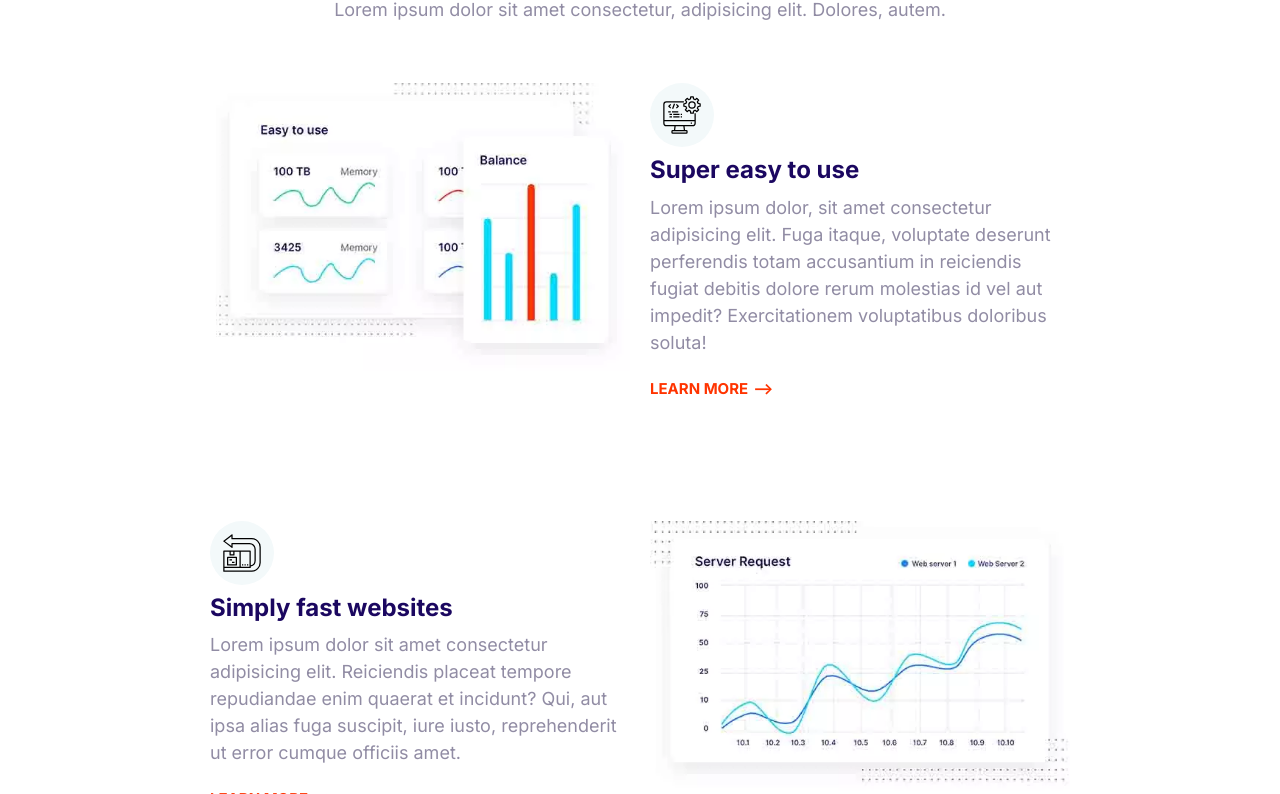
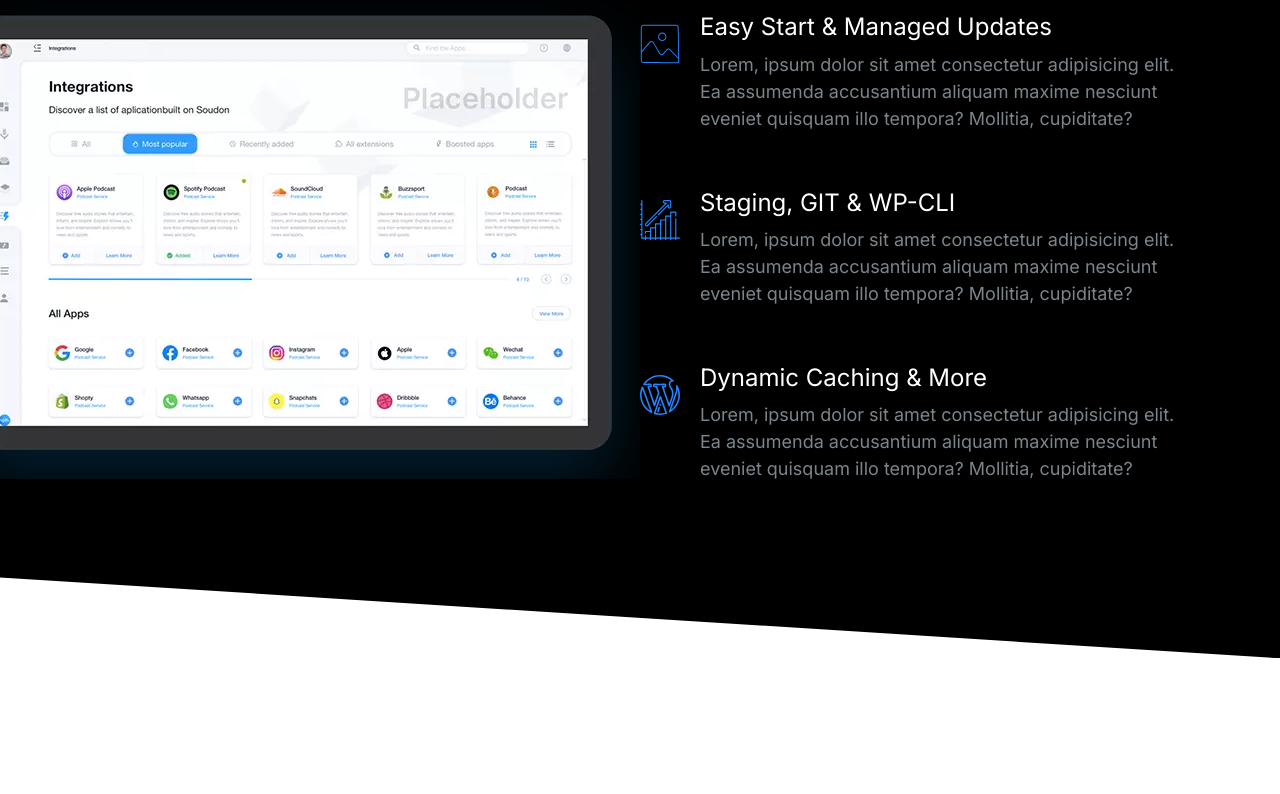
Before and after one commit to SasanTazayoni/Basic-webpage-using-html-css, a plain HTML site: page index.html in a window 1280 px wide. Shown: the part 151-945 px from the top of the page. After the commit the page ends 809 px from the top, so only its background shows below. Drawn offline with Linux system fonts and the light colour scheme.

Commit message:
Showcase Block.

```diff
--- a/CSS/styles.css
+++ b/CSS/styles.css
@@ -1,7 +1,3 @@
-html {
-  font-size: 62.5%;
-}
-
 :root {
   --color-primary: #2584ff;
   --color-secondary: #00d9ff;
@@ -20,6 +16,15 @@ html {
 }
 
 /* Typography */
+
+::selection {
+  background: var(--color-primary);
+  color: white;
+}
+
+html {
+  font-size: 62.5%;
+}
 
 body {
   font-family: Inter, Arial, Helvetica, sans-serif;
@@ -46,6 +51,7 @@ h2 {
 
 h3 {
   font-size: 3rem;
+  font-weight: 500;
 }
 
 p {
@@ -139,7 +145,6 @@ a {
 .list {
   list-style: none;
   padding-left: 0;
-  color: var(--color-headings);
 }
 
 .list--inline .list__item {
@@ -150,6 +155,7 @@ a {
 .list--tick {
   list-style-image: url(../Images/tick.svg);
   padding-left: 3rem;
+  color: var(--color-headings);
 }
 
 .list--tick .list__item {
@@ -424,6 +430,7 @@ a {
 
 .media {
   display: flex;
+  margin-bottom: 4rem;
 }
 
 .media__title {
@@ -631,7 +638,9 @@ a {
   color: #7b858b;
 }
 
-.block--dark .block__heading {
+.block--dark h1,
+.block--dark h2,
+.block--dark h3 {
   color: white;
 }
 
@@ -804,3 +813,24 @@ a {
     order: 2;
   }
 }
+
+/* Showcase Block */
+
+.block-showcase__image > img {
+  width: 100%;
+}
+
+@media screen and (min-width: 768px) {
+  .block-showcase .grid {
+    grid-template-columns: 50% 50%;
+  }
+
+  .block-showcase__image {
+    justify-self: end;
+  }
+
+  .block-showcase__image > img {
+    width: auto;
+    max-width: 700px;
+  }
+}
--- a/index.html
+++ b/index.html
@@ -13,130 +13,76 @@
     <link rel="stylesheet" href="CSS/styles.css" />
   </head>
   <body>
-    <section class="block container">
+    <section class="block block--dark block--skewed-right block-showcase">
       <header class="block__header">
-        <h2>Host on the cloud to keep growing</h2>
-        <p>
-          Lorem ipsum dolor sit amet consectetur, adipisicing elit. Dolores,
-          autem.
-        </p>
+        <h2>User-friendly Control Panel</h2>
       </header>
-
-      <article class="grid grid--1x2 feature">
-        <div class="feature__content">
-          <span class="icon-container">
-            <svg class="icon">
-              <use xlink:href="images/parampashkulify.svg#easy"></use>
-            </svg>
-          </span>
-          <h3 class="feature__heading">Super easy to use</h3>
-          <p>
-            Lorem ipsum dolor, sit amet consectetur adipisicing elit. Fuga
-            itaque, voluptate deserunt perferendis totam accusantium in
-            reiciendis fugiat debitis dolore rerum molestias id vel aut impedit?
-            Exercitationem voluptatibus doloribus soluta!
-          </p>
-          <a href="#" class="link-arrow">Learn More</a>
-        </div>
-        <picture>
+      <div class="container grid grid--1x2">
+        <picture class="block-showcase__image">
           <source
             type="image/webp"
-            srcset="images/easy.webp 1x, images/easy@2x.webp 2x"
+            srcset="images/ipad.webp 1x, images/ipad@2x.webp 2x"
           />
           <source
-            type="image/jpg"
-            srcset="images/easy.jpg 1x, images/easy@2x.jpg 2x"
+            type="image/png"
+            srcset="images/ipad.png 1x, images/ipad@2x.png 2x"
           />
-          <img class="feature__image" src="Images/easy@2x.jpg" alt="" />
+          <img src="images/ipad.png" alt="" />
         </picture>
-      </article>
-
-      <article class="grid grid--1x2 feature">
-        <div class="feature__content">
-          <span class="icon-container">
-            <svg class="icon">
-              <use xlink:href="images/parampashkulify.svg#computer"></use>
+        <ul class="list">
+          <li>
+            <div class="media">
+              <div class="media__image">
+                <svg class="icon icon--primary">
+                  <use xlink:href="images/parampashkulify.svg#snap"></use>
                 </svg>
-          </span>
-          <h3 class="feature__heading">Simply fast websites</h3>
+              </div>
+              <div class="media__body">
+                <h3 class="media__title">Easy Start & Managed Updates</h3>
                 <p>
-            Lorem ipsum dolor sit amet consectetur adipisicing elit. Reiciendis
-            placeat tempore repudiandae enim quaerat et incidunt? Qui, aut ipsa
-            alias fuga suscipit, iure iusto, reprehenderit ut error cumque
-            officiis amet.
+                  Lorem, ipsum dolor sit amet consectetur adipisicing elit. Ea
+                  assumenda accusantium aliquam maxime nesciunt eveniet quisquam
+                  illo tempora? Mollitia, cupiditate?
                 </p>
-          <a href="#" class="link-arrow">Learn More</a>
               </div>
-        <picture>
-          <source
-            type="image/webp"
-            srcset="images/fast.webp 1x, images/fast@2x.webp 2x"
-          />
-          <source
-            type="image/jpg"
-            srcset="images/fasy.jpg 1x, images/fast@2x.jpg 2x"
-          />
-          <img class="feature__image" src="Images/fast@2x.jpg" alt="" />
-        </picture>
-      </article>
-
-      <article class="grid grid--1x2 feature">
-        <div class="feature__content">
-          <span class="icon-container">
-            <svg class="icon">
-              <use xlink:href="images/parampashkulify.svg#settings"></use>
+            </div>
+          </li>
+          <li>
+            <div class="media">
+              <div class="media__image">
+                <svg class="icon icon--primary">
+                  <use xlink:href="images/parampashkulify.svg#growth"></use>
                 </svg>
-          </span>
-          <h3 class="feature__heading">WordPress made easy</h3>
+              </div>
+              <div class="media__body">
+                <h3 class="media__title">Staging, GIT & WP-CLI</h3>
                 <p>
-            Lorem ipsum dolor sit amet consectetur adipisicing elit. Aperiam
-            illum dolore, aliquid quibusdam in perferendis non cum aspernatur
-            hic natus ab provident ad officia saepe possimus eos est vitae
-            porro.
+                  Lorem, ipsum dolor sit amet consectetur adipisicing elit. Ea
+                  assumenda accusantium aliquam maxime nesciunt eveniet quisquam
+                  illo tempora? Mollitia, cupiditate?
                 </p>
-          <a href="#" class="link-arrow">Learn More</a>
               </div>
-        <picture>
-          <source
-            type="image/webp"
-            srcset="images/wordpress.webp 1x, images/wordpress@2x.webp 2x"
-          />
-          <source
-            type="image/jpg"
-            srcset="images/wordpress.jpg 1x, images/wordpress@2x.jpg 2x"
-          />
-          <img class="feature__image" src="Images/wordpress@2x.jpg" alt="" />
-        </picture>
-      </article>
-
-      <article class="grid grid--1x2 feature">
-        <div class="feature__content">
-          <span class="icon-container">
-            <svg class="icon">
-              <use xlink:href="images/parampashkulify.svg#clock"></use>
+            </div>
+          </li>
+          <li>
+            <div class="media">
+              <div class="media__image">
+                <svg class="icon icon--primary">
+                  <use xlink:href="images/parampashkulify.svg#wordpress"></use>
                 </svg>
-          </span>
-          <h3 class="feature__heading">24/7 Expert support</h3>
+              </div>
+              <div class="media__body">
+                <h3 class="media__title">Dynamic Caching & More</h3>
                 <p>
-            Lorem ipsum dolor sit amet consectetur adipisicing elit. Animi
-            voluptatibus neque laborum, enim placeat aut, architecto, doloremque
-            dolore laudantium necessitatibus quibusdam deserunt veniam. Officiis
-            eius enim maxime eligendi vel autem.
+                  Lorem, ipsum dolor sit amet consectetur adipisicing elit. Ea
+                  assumenda accusantium aliquam maxime nesciunt eveniet quisquam
+                  illo tempora? Mollitia, cupiditate?
                 </p>
-          <a href="#" class="link-arrow">Learn More</a>
               </div>
-        <picture>
-          <source
-            type="image/webp"
-            srcset="images/support.webp 1x, images/support@2x.webp 2x"
-          />
-          <source
-            type="image/jpg"
-            srcset="images/support.jpg 1x, images/support@2x.jpg 2x"
-          />
-          <img class="feature__image" src="Images/support@2x.jpg" alt="" />
-        </picture>
-      </article>
+            </div>
+          </li>
+        </ul>
+      </div>
     </section>
     <script src="js/main.js"></script>
   </body>
```
Also changed, not shown: Components/MediaObjects.html (+1 -1 lines), Components/showcaseblock.html (added, +71 -0 lines), Images/ipad.png (added), Images/ipad.webp (added), Images/ipad@2x.png (added), Images/ipad@2x.webp (added). Lines whose indentation alone changed are shown as unchanged.
